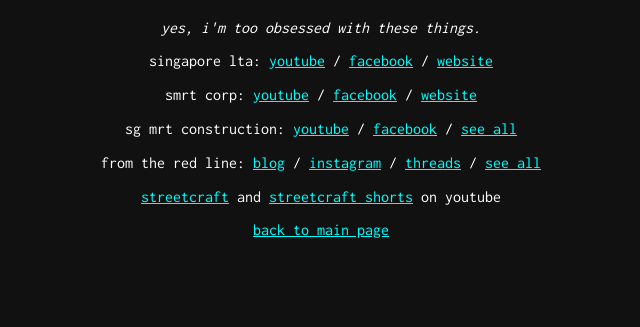
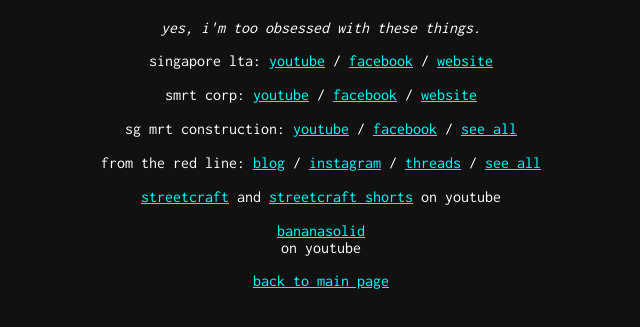
Before and after one commit to gohjy/gohjy.github.io, a plain HTML site: page transport/index.html in a window 1280 px wide. Shown: the part 57-384 px from the top of the page, without its empty margins (319-959 px from the left). Drawn offline with Linux system fonts and the light colour scheme; files that its build step writes are made by us from their sources.

Commit message:
Update index.html transport

```diff
--- a/transport/index.html
+++ b/transport/index.html
@@ -16,7 +16,8 @@
     SMRT Corp: <a href="https://youtube.com/@SMRTCorpSG" target="_blank">YouTube</a> / <a href="https://www.facebook.com/SMRTCorpSG/" target="_blank">Facebook</a> / <a href="https://www.smrt.com.sg/" target="_blank">Website</a><br/><br/>
     SG MRT Construction: <a href="https://www.youtube.com/channel/UC4fsLFNJWYAhkccCgqsYpdA" target="_blank">YouTube</a> / <a href="https://www.facebook.com/sgmrtconstruction/" target="_blank">Facebook</a> / <a href="https://linktr.ee/sgmrtconstruction" target="_blank">See All</a><br/><br/>
     From The Red Line: <a href="https://medium.com/from-the-red-line" target="_blank">Blog</a> / <a href="https://www.instagram.com/ftrlsg/" target="_blank">Instagram</a> / <a href="https://www.threads.net/@ftrlsg" target="_blank">Threads</a> / <a href="https://linktr.ee/ftrlsg" target="_blank">See All</a><br/><br/>
-	  <a href="https://www.youtube.com/@Streetcraft" target="_blank">Streetcraft</a> and <a href="https://www.youtube.com/@StreetcraftShorts" target="_blank">Streetcraft Shorts</a> on YouTube
+	  <a href="https://www.youtube.com/@Streetcraft" target="_blank">Streetcraft</a> and <a href="https://www.youtube.com/@StreetcraftShorts" target="_blank">Streetcraft Shorts</a> on YouTube<br/><br/>
+		<a href="https://www.youtube.com/@bananasolid" target="_blank">bananasolid</a><br/> on YouTube
   </p>
   <p>
 	  <a href="/">Back to main page</a>
```
